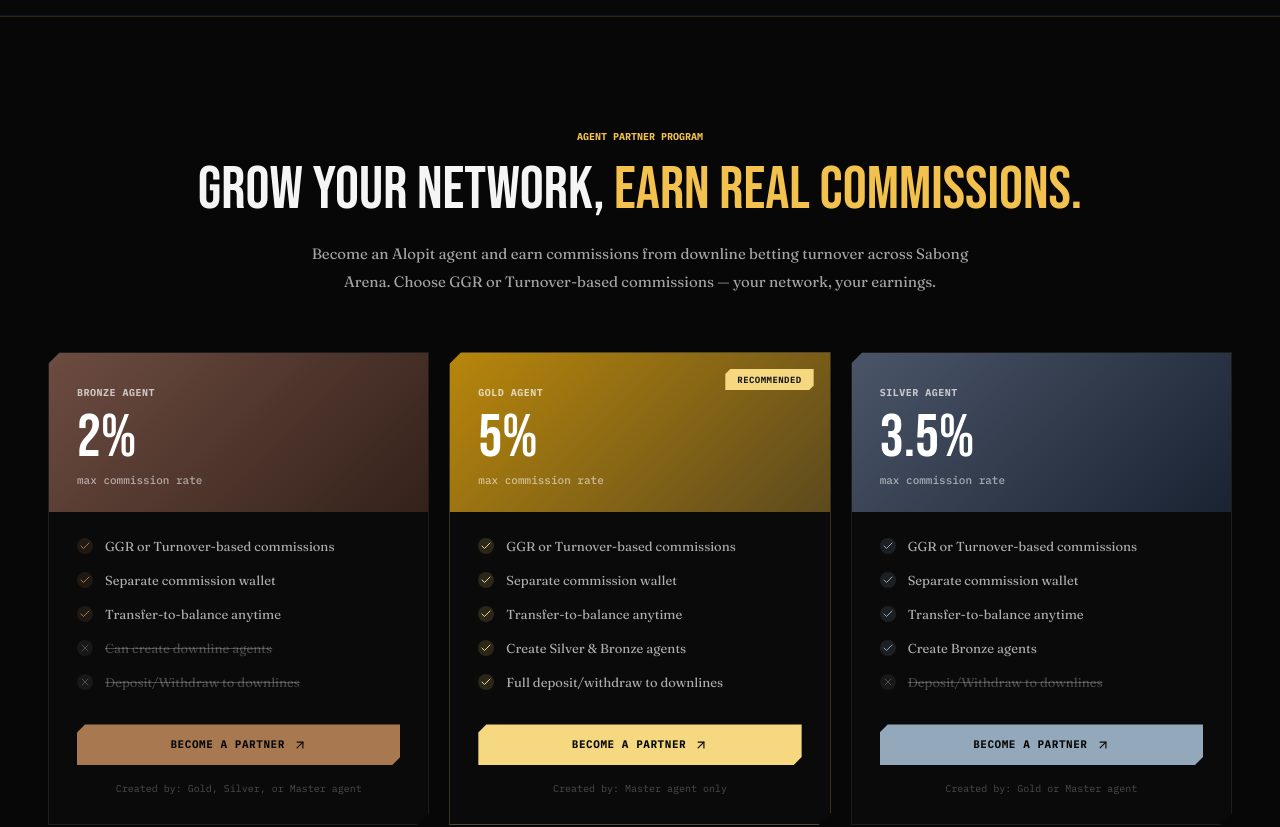
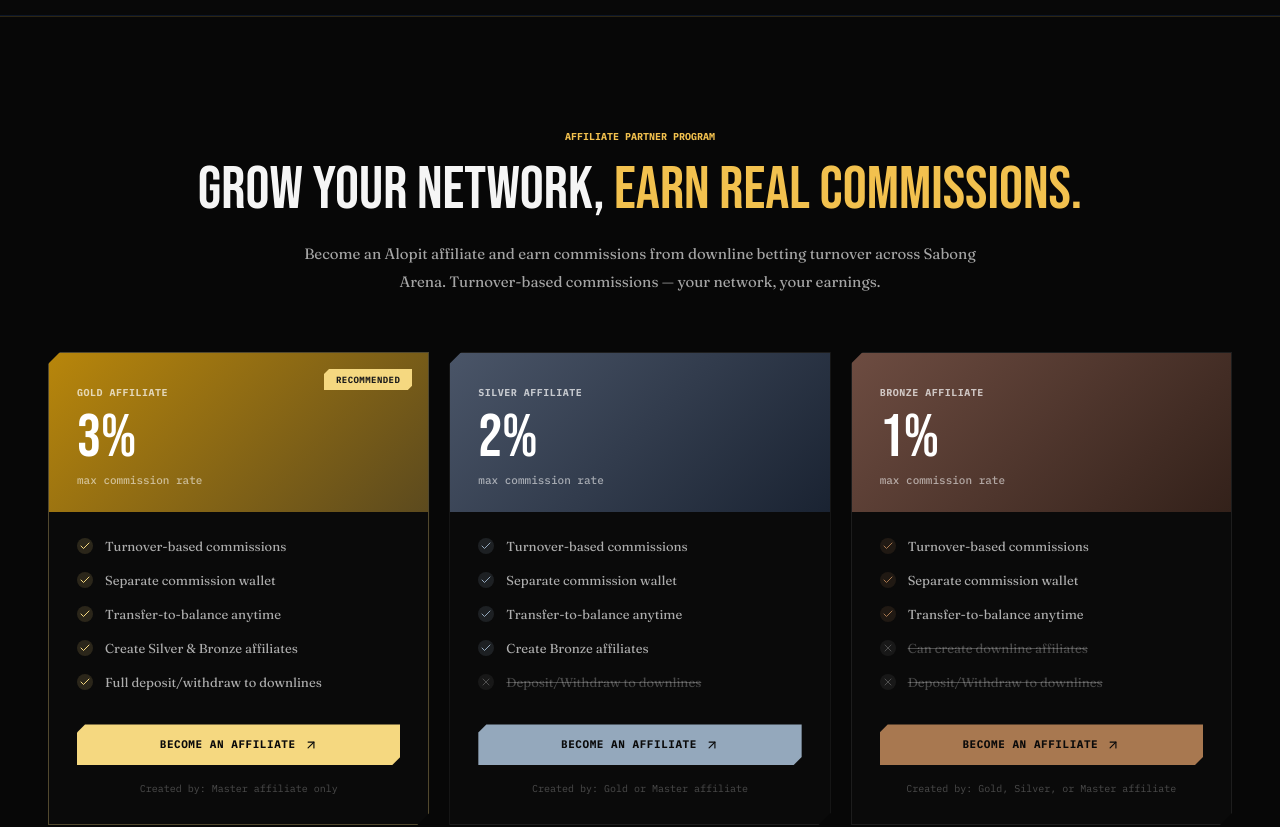
Before and after one commit to quickcommerceph/alopit-landing, a React (Vite) app: page /en/games/home in a window 1280 px wide. Shown: the part 3520-4347 px from the top of the page. Built offline with nearby package versions, Linux system fonts and the light colour scheme.

Commit message:
update affiliate package

```diff
--- a/src/components/LandingPage.tsx
+++ b/src/components/LandingPage.tsx
@@ -114,49 +114,49 @@
 
 const AGENT_TIERS = [
   {
-    tier: "Bronze",
-    headerGradient: "linear-gradient(135deg, #6d4c41, #33211a)",
-    accent: "#a87850",
-    commission: "2%",
-    badge: null as string | null,
-    features: [
-      { text: "GGR or Turnover-based commissions", included: true },
-      { text: "Separate commission wallet", included: true },
-      { text: "Transfer-to-balance anytime", included: true },
-      { text: "Can create downline agents", included: false },
-      { text: "Deposit/Withdraw to downlines", included: false },
-    ],
-    createdBy: "Gold, Silver, or Master agent",
-  },
-  {
     tier: "Gold",
     headerGradient: "linear-gradient(135deg, #b8860b, #5c4a1e)",
     accent: "#f5d880",
-    commission: "5%",
+    commission: "3%",
     badge: "Recommended" as string | null,
     features: [
-      { text: "GGR or Turnover-based commissions", included: true },
+      { text: "Turnover-based commissions", included: true },
       { text: "Separate commission wallet", included: true },
       { text: "Transfer-to-balance anytime", included: true },
-      { text: "Create Silver & Bronze agents", included: true },
+      { text: "Create Silver & Bronze affiliates", included: true },
       { text: "Full deposit/withdraw to downlines", included: true },
     ],
-    createdBy: "Master agent only",
+    createdBy: "Master affiliate only",
   },
   {
     tier: "Silver",
     headerGradient: "linear-gradient(135deg, #4a5568, #1a2332)",
     accent: "#94a8bc",
-    commission: "3.5%",
+    commission: "2%",
     badge: null as string | null,
     features: [
-      { text: "GGR or Turnover-based commissions", included: true },
+      { text: "Turnover-based commissions", included: true },
       { text: "Separate commission wallet", included: true },
       { text: "Transfer-to-balance anytime", included: true },
-      { text: "Create Bronze agents", included: true },
+      { text: "Create Bronze affiliates", included: true },
       { text: "Deposit/Withdraw to downlines", included: false },
     ],
-    createdBy: "Gold or Master agent",
+    createdBy: "Gold or Master affiliate",
+  },
+  {
+    tier: "Bronze",
+    headerGradient: "linear-gradient(135deg, #6d4c41, #33211a)",
+    accent: "#a87850",
+    commission: "1%",
+    badge: null as string | null,
+    features: [
+      { text: "Turnover-based commissions", included: true },
+      { text: "Separate commission wallet", included: true },
+      { text: "Transfer-to-balance anytime", included: true },
+      { text: "Can create downline affiliates", included: false },
+      { text: "Deposit/Withdraw to downlines", included: false },
+    ],
+    createdBy: "Gold, Silver, or Master affiliate",
   },
 ];
 
@@ -775,7 +775,7 @@
           <div className="mx-auto max-w-[1440px] px-5 py-20 sm:px-8 lg:px-12 lg:py-28">
             <div className="text-center">
               <motion.p {...viewReveal(0)} className="text-[10px] font-bold uppercase text-[#f2c14e]">
-                Agent Partner Program
+                Affiliate Partner Program
               </motion.p>
               <motion.h2
                 {...viewReveal(1)}
@@ -790,8 +790,8 @@
                 className="mx-auto mt-5 max-w-2xl text-[15px] leading-7 text-[#d7d7d7]/76"
                 style={{ fontFamily: '"Fraunces", serif' }}
               >
-                Become an Alopit agent and earn commissions from downline betting
-                turnover across Sabong Arena. Choose GGR or Turnover-based commissions — your network, your earnings.
+                Become an Alopit affiliate and earn commissions from downline betting
+                turnover across Sabong Arena. Turnover-based commissions — your network, your earnings.
               </motion.p>
             </div>
 
@@ -830,7 +830,7 @@
                     style={{ background: t.headerGradient }}
                   >
                     <p className="text-[10px] font-bold uppercase tracking-wider text-white/70">
-                      {t.tier} Agent
+                      {t.tier} Affiliate
                     </p>
                     <p
                       className="mt-2 text-5xl leading-none text-white sm:text-6xl"
@@ -884,7 +884,7 @@
                             "polygon(8px 0, 100% 0, 100% calc(100% - 8px), calc(100% - 8px) 100%, 0 100%, 0 8px)",
                         }}
                       >
-                        Become a Partner
+                        Become an Affiliate
                         <ArrowUpRight className="h-3.5 w-3.5 transition-transform duration-300 group-hover:rotate-45" />
                       </a>
                     </div>
@@ -932,7 +932,7 @@
                 className="mt-4 max-w-md text-center text-[12px] text-[#d7d7d7]/44"
                 style={{ fontFamily: '"Fraunces", serif' }}
               >
-                Each tier can recruit and manage agents below them in the chain
+                Each tier can recruit and manage affiliates below them in the chain
               </p>
             </motion.div>
           </div>
```
